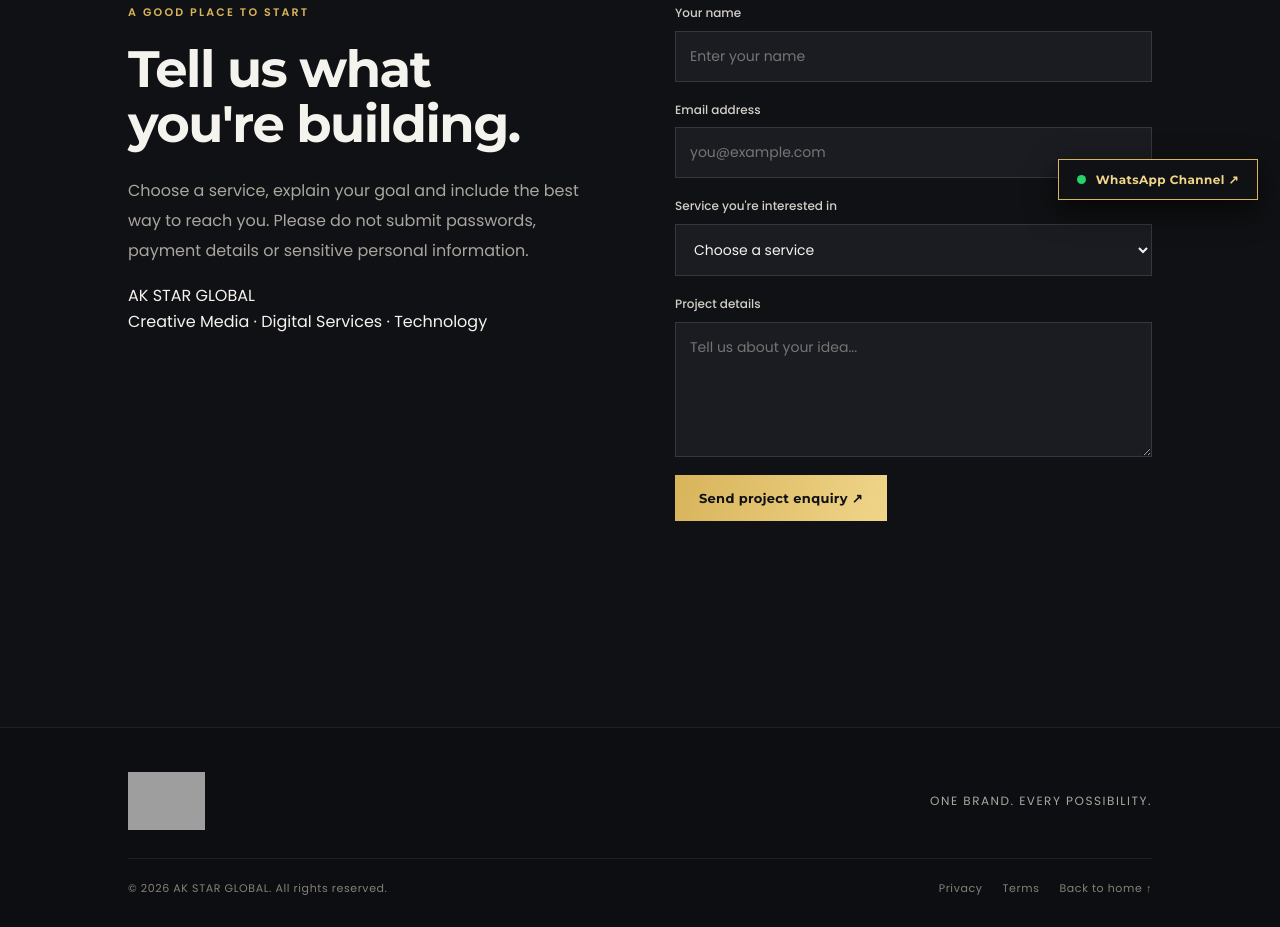
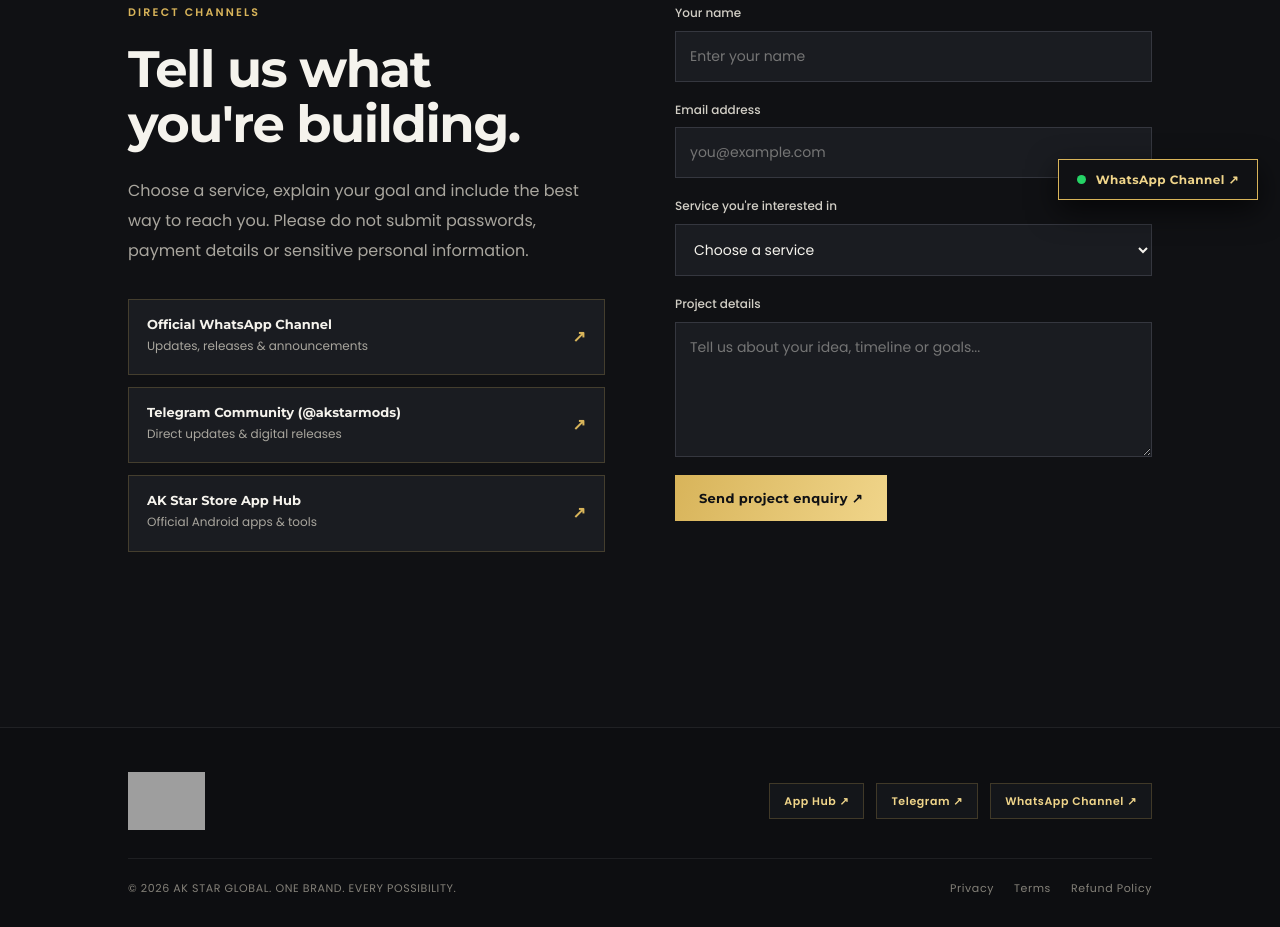
Before and after one commit to akstarmods-oss/AK-STAR-GLOBAL, a plain HTML site: page contact.html in a window 1280 px wide. Shown: the part 578-1505 px from the top of the page. Drawn offline with Linux system fonts and the light colour scheme; grey boxes are pictures that could not be loaded.

Commit message:
Enhance contact.html with meta tags and channels
Updated contact page with meta tags, improved section titles, and added direct communication channels for WhatsApp and Telegram.

```diff
--- a/contact.html
+++ b/contact.html
@@ -3,6 +3,10 @@
 <head>
   <meta charset="UTF-8">
   <meta name="viewport" content="width=device-width, initial-scale=1.0">
+  <meta name="description" content="Start a project with AK STAR GLOBAL. Connect via our project enquiry form, WhatsApp Channel, or Telegram.">
+  <meta property="og:type" content="website">
+  <meta property="og:title" content="Contact — AK STAR GLOBAL">
+  <meta property="og:image" content="https://akstarglobal.vercel.app/LOGO.png">
   <title>Contact — AK STAR GLOBAL</title>
   <link rel="icon" type="image/png" href="LOGO.png">
   <link rel="apple-touch-icon" href="LOGO.png">
@@ -32,10 +36,32 @@
   <p class="page-lead">Share a few details about your project. Our team will review your request and follow up with the next steps.</p>
   <div class="contact-layout">
     <div>
-      <div class="section-kicker">A GOOD PLACE TO START</div>
+      <div class="section-kicker">DIRECT CHANNELS</div>
       <h2>Tell us what<br>you're building.</h2>
       <p>Choose a service, explain your goal and include the best way to reach you. Please do not submit passwords, payment details or sensitive personal information.</p>
-      <div class="contact-note">AK STAR GLOBAL<br><span>Creative Media · Digital Services · Technology</span></div>
+      <div class="contact-channels">
+        <a class="channel-card" href="https://whatsapp.com/channel/0029VbCWnLiK5cDFgzgPH017" target="_blank" rel="noopener noreferrer">
+          <div>
+            <strong>Official WhatsApp Channel</strong>
+            <span>Updates, releases &amp; announcements</span>
+          </div>
+          <i>↗</i>
+        </a>
+        <a class="channel-card" href="https://t.me/akstarmods" target="_blank" rel="noopener noreferrer">
+          <div>
+            <strong>Telegram Community (@akstarmods)</strong>
+            <span>Direct updates &amp; digital releases</span>
+          </div>
+          <i>↗</i>
+        </a>
+        <a class="channel-card" href="https://ak-star-store-app-hub-website.vercel.app/" target="_blank" rel="noopener noreferrer">
+          <div>
+            <strong>AK Star Store App Hub</strong>
+            <span>Official Android apps &amp; tools</span>
+          </div>
+          <i>↗</i>
+        </a>
+      </div>
     </div>
     <form id="contactForm" class="contact-form">
       <label>Your name
@@ -60,7 +86,7 @@
         </select>
       </label>
       <label>Project details
-        <textarea name="message" required minlength="10" maxlength="3000" rows="5" placeholder="Tell us about your idea..."></textarea>
+        <textarea name="message" required minlength="10" maxlength="3000" rows="5" placeholder="Tell us about your idea, timeline or goals..."></textarea>
       </label>
       <button class="btn btn-gold" type="submit">Send project enquiry ↗</button>
       <p id="formStatus" class="form-status" role="status"></p>
@@ -72,14 +98,18 @@
     <a class="brand" href="index.html" aria-label="AK STAR GLOBAL home">
       <img src="LOGO.png" alt="AK STAR GLOBAL" class="footer-logo">
     </a>
-    <p>ONE BRAND. EVERY POSSIBILITY.</p>
+    <div class="social-row">
+      <a class="social-pill" href="https://ak-star-store-app-hub-website.vercel.app/" target="_blank" rel="noopener noreferrer">App Hub ↗</a>
+      <a class="social-pill" href="https://t.me/akstarmods" target="_blank" rel="noopener noreferrer">Telegram ↗</a>
+      <a class="social-pill" href="https://whatsapp.com/channel/0029VbCWnLiK5cDFgzgPH017" target="_blank" rel="noopener noreferrer">WhatsApp Channel ↗</a>
+    </div>
   </div>
   <div class="footer-bottom">
-    <span>© <span id="year"></span> AK STAR GLOBAL. All rights reserved.</span>
+    <span>© <span id="year"></span> AK STAR GLOBAL. ONE BRAND. EVERY POSSIBILITY.</span>
     <div>
       <a href="privacy.html">Privacy</a>
       <a href="terms.html">Terms</a>
-      <a href="index.html">Back to home ↑</a>
+      <a href="refund.html">Refund Policy</a>
     </div>
   </div>
 </footer>
```
